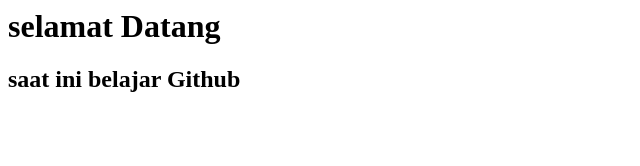
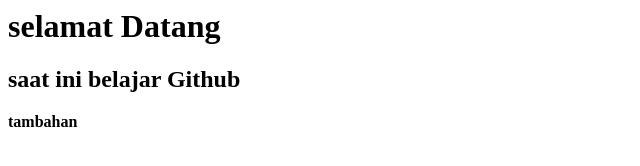
Before and after one commit to nongkrek/latihan-web-2020, a plain HTML site: page index.html in a window 1280 px wide. Shown: the full height of the page, 0-640 px from the left. Drawn offline with Linux system fonts and the light colour scheme.

Commit message:
Update index.html

```diff
--- a/index.html
+++ b/index.html
@@ -1,4 +1,5 @@
 <html>
     <h1>selamat Datang</h1>
     <h2>saat ini belajar Github</h2>
+    <b> tambahan </b>
 </html>
```
